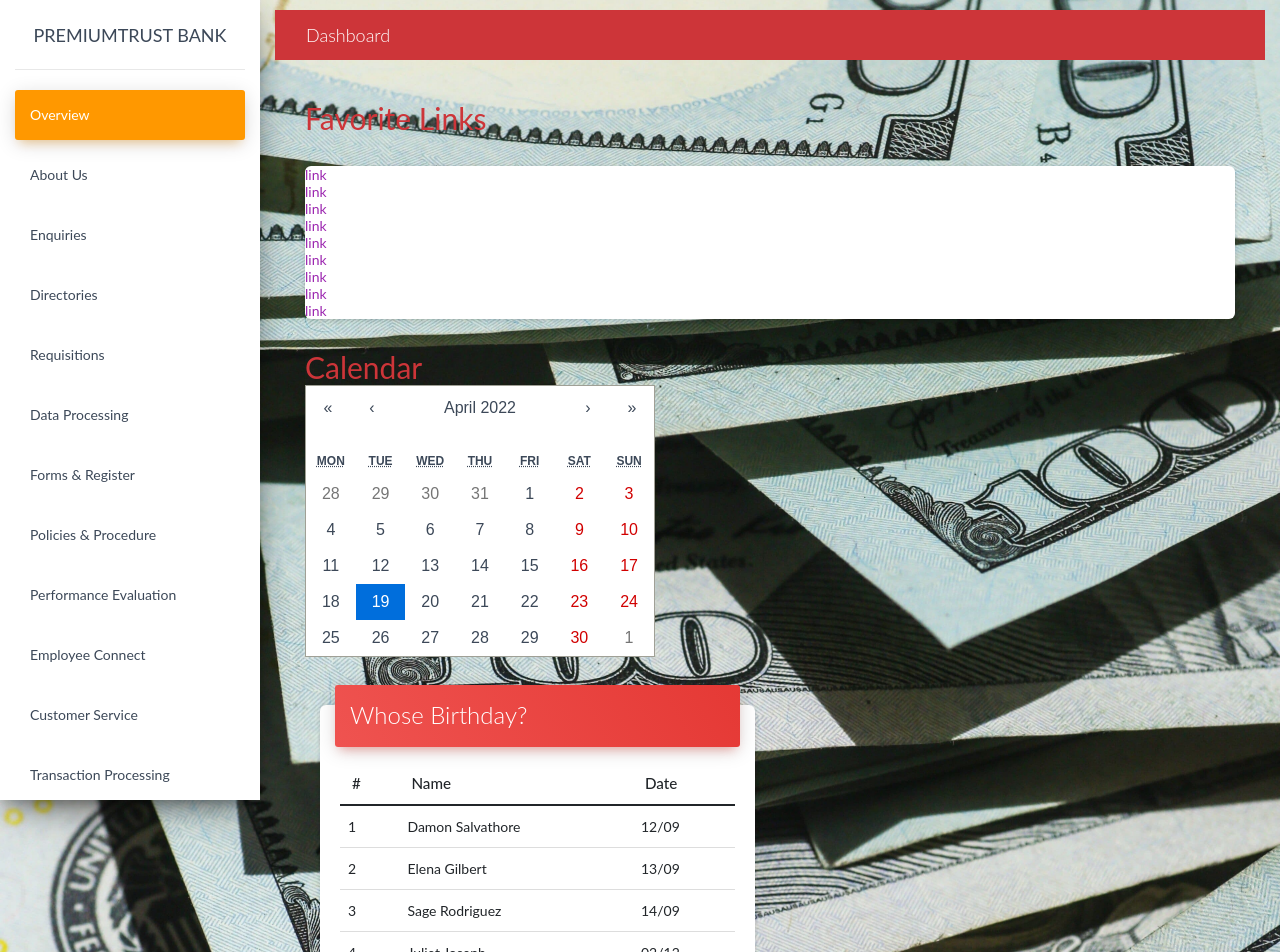
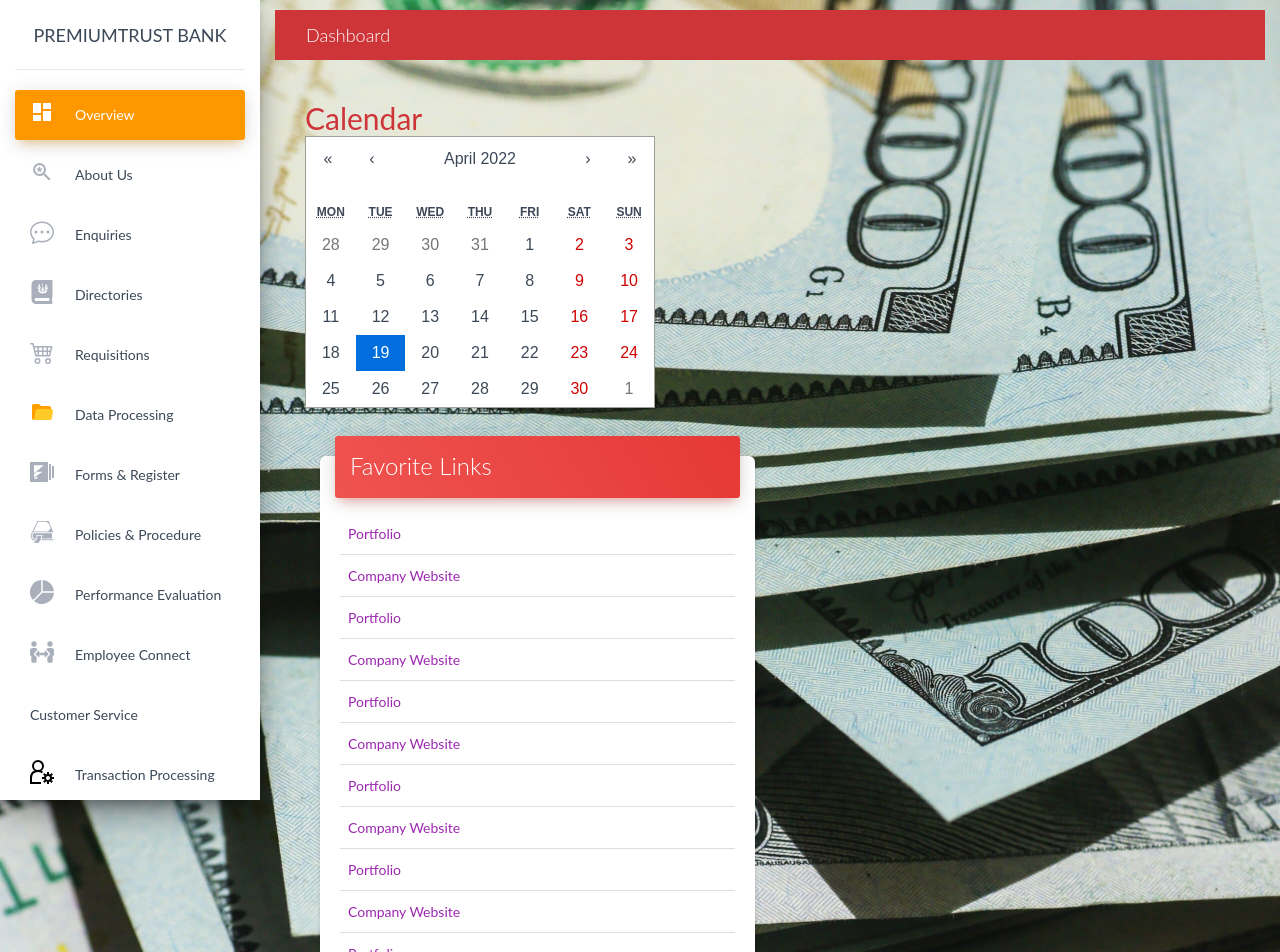
Before and after one commit to Juliet-07/portal-ptb, a Next.js app: page /admin/dashboard in a window 1280 px wide. Shown: the top 952 px of the page. Built offline with nearby package versions, Linux system fonts and the light colour scheme.

Commit message:
dashboard

```diff
--- a/pages/_app.js
+++ b/pages/_app.js
@@ -2,13 +2,13 @@ import { useEffect } from "react";
 import "bootstrap/dist/css/bootstrap.css";
 import "materialize-css/dist/css/materialize.min.css";
 import "../styles/globals.css";
-import "../styles/styles.css"
-import "../styles/style.css"
+import "../styles/styles.css";
+import "../styles/style.css";
 
 function MyApp({ Component, pageProps }) {
   useEffect(() => {
+    import("materialize-css/dist/js/materialize");
     import("bootstrap/dist/js/bootstrap");
-    import("materialize-css/dist/js/materialize");
   });
   return <Component {...pageProps} />;
 }
--- a/pages/admin/dashboard.js
+++ b/pages/admin/dashboard.js
@@ -1,7 +1,13 @@
 import React, { useState } from "react";
 import Head from "next/head";
 import Link from "next/link";
-import { MdDashboard, MdPerson } from "react-icons/md";
+import { MdDashboard, MdPerson, MdSavedSearch } from "react-icons/md";
+import { BsChatDots, BsCart4, BsFillPieChartFill } from "react-icons/bs";
+import { FaJournalWhills, FaPeopleArrows } from "react-icons/fa";
+import { FcOpenedFolder } from "react-icons/fc";
+import { SiFormstack } from "react-icons/si";
+import { GiBookmark } from "react-icons/gi";
+import { GrUserSettings } from "react-icons/gr";
 import Calendar from "react-calendar";
 import "react-calendar/dist/Calendar.css";
 
@@ -35,60 +41,84 @@ const Dashboard = () => {
             <ul className="nav">
               <li className="nav-item active">
                 <a className="nav-link" href="#">
-                  {/* <MdDashboard size={30}/> */}
+                  <i className="material-icons">
+                    <MdDashboard />
+                  </i>
                   <p>Overview</p>
                 </a>
               </li>
+              <Link href="https://premiumtrustbank.com/">
                 <li className="nav-item">
                   <a href="#" className="nav-link">
+                    <i className="material-icons">
+                      <MdSavedSearch />
+                    </i>
                     <p>About Us</p>
                   </a>
                 </li>
+              </Link>
+
               <li className="nav-item">
-                <a className="nav-link" href="./user.html">
-                  {/* <MdPerson/> */}
+                <a className="nav-link" href="#">
+                  <i className="material-icons">
+                    <BsChatDots />
+                  </i>
                   <p>Enquiries</p>
                 </a>
               </li>
               <li className="nav-item">
-                <a className="nav-link" href="./table/tables.html">
-                  {/* <i className="material-icons">content_paste</i> */}
+                <a className="nav-link" href="#">
+                  <i className="material-icons">
+                    <FaJournalWhills />
+                  </i>
                   <p>Directories</p>
                 </a>
               </li>
               <li className="nav-item">
-                <a className="nav-link" href="./user.html">
-                  {/* <MdPerson/> */}
+                <a className="nav-link" href="#">
+                  <i className="material-icons">
+                    <BsCart4 />
+                  </i>
                   <p>Requisitions</p>
                 </a>
               </li>
               <li className="nav-item">
-                <a className="nav-link" href="./makeadmin.html">
-                  {/* <i className="material-icons">account_circle</i> */}
+                <a className="nav-link" href="#">
+                  <i className="material-icons">
+                    <FcOpenedFolder />
+                  </i>
                   <p>Data Processing</p>
                 </a>
               </li>
               <li className="nav-item">
-                <a className="nav-link" href="./report.html">
-                  {/* <i className="material-icons">report</i> */}
+                <a className="nav-link" href="#">
+                  <i className="material-icons">
+                    <SiFormstack />
+                  </i>
                   <p>Forms & Register</p>
                 </a>
               </li>
               <li className="nav-item">
-                <a className="nav-link" href="./report.html">
-                  {/* <i className="material-icons">report</i> */}
+                <a className="nav-link" href="#">
+                  <i className="material-icons">
+                    <GiBookmark />
+                  </i>
                   <p>Policies & Procedure</p>
                 </a>
               </li>
               <li className="nav-item">
-                <a className="nav-link" href="./report.html">
-                  {/* <i className="material-icons">report</i> */}
+                <a className="nav-link" href="#">
+                  <i className="material-icons">
+                    <BsFillPieChartFill />
+                  </i>
                   <p>Performance Evaluation</p>
                 </a>
               </li>
               <li className="nav-item">
                 <a className="nav-link" href="./report.html">
-                  {/* <i className="material-icons">report</i> */}
+                  <i className="material-icons">
+                    <FaPeopleArrows />
+                  </i>
                   <p>Employee Connect</p>
                 </a>
               </li>
@@ -100,13 +130,17 @@ const Dashboard = () => {
               </li>
               <li className="nav-item">
                 <a className="nav-link" href="./report.html">
-                  {/* <i className="material-icons">report</i> */}
+                  <i className="material-icons">
+                    <GrUserSettings />
+                  </i>
                   <p>Transaction Processing</p>
                 </a>
               </li>
               <li className="nav-item">
                 <a className="nav-link" href="./report.html">
-                  {/* <i className="material-icons">report</i> */}
+                  <i className="material-icons">
+                    <MdPerson />
+                  </i>
                   <p>Profile</p>
                 </a>
               </li>
@@ -128,27 +162,122 @@ const Dashboard = () => {
           {/* Navbar Ends */}
           <div className="content">
             <div className="container-fluid">
+              {/* Calendar */}
+              <div
+                // style={{
+                //   display: "flex",
+                //   flexDirection: "column",
+                //   alignItems: "center",
+                //   justifyContent: "center",
+                // }}
+                className="mb-5"
+              >
+                <h4 className="text-3xl shadeRed1">Calendar</h4>
+                <Calendar onChange={onChange} value={value} />
+              </div>
+              {/* Calendar */}
               {/* Display Links */}
-              <div>
-                <h2 className="shadeRed1 text-3xl">Favorite Links</h2>
+              <div className="col-lg-6 col-md-12 mt-5">
                 <div className="card">
-                  <a href="https://meetjuliet.netlify.app">link</a>
-                  <a href="https://meetjuliet.netlify.app">link</a>
-                  <a href="https://meetjuliet.netlify.app">link</a>
-                  <a href="https://meetjuliet.netlify.app">link</a>
-                  <a href="https://meetjuliet.netlify.app">link</a>
-                  <a href="https://meetjuliet.netlify.app">link</a>
-                  <a href="https://meetjuliet.netlify.app">link</a>
-                  <a href="https://meetjuliet.netlify.app">link</a>
-                  <a href="https://meetjuliet.netlify.app">link</a>
+                  <div className="card-header card-header-danger">
+                    <h4 className="card-title">Favorite Links</h4>
+                  </div>
+                  <div className="card-body table-responsive">
+                    <table className="table table-hover">
+                      {/* <thead className="text-default">
+                        <th>Links</th>
+                      </thead> */}
+                      <tbody>
+                        <tr>
+                          <td>
+                            <a href="https://meetjuliet.netlify.app">
+                              Portfolio
+                            </a>
+                          </td>
+                        </tr>
+                        <tr>
+                          <td>
+                            <a href="https://premiumtrustbank.com/">
+                              Company Website
+                            </a>
+                          </td>
+                        </tr>
+                        <tr>
+                          <td>
+                            <a href="https://meetjuliet.netlify.app">
+                              Portfolio
+                            </a>
+                          </td>
+                        </tr>
+                        <tr>
+                          <td>
+                            <a href="https://premiumtrustbank.com/">
+                              Company Website
+                            </a>
+                          </td>
+                        </tr>
+                        <tr>
+                          <td>
+                            <a href="https://meetjuliet.netlify.app">
+                              Portfolio
+                            </a>
+                          </td>
+                        </tr>
+                        <tr>
+                          <td>
+                            <a href="https://premiumtrustbank.com/">
+                              Company Website
+                            </a>
+                          </td>
+                        </tr>
+                        <tr>
+                          <td>
+                            <a href="https://meetjuliet.netlify.app">
+                              Portfolio
+                            </a>
+                          </td>
+                        </tr>
+                        <tr>
+                          <td>
+                            <a href="https://premiumtrustbank.com/">
+                              Company Website
+                            </a>
+                          </td>
+                        </tr>
+                        <tr>
+                          <td>
+                            <a href="https://meetjuliet.netlify.app">
+                              Portfolio
+                            </a>
+                          </td>
+                        </tr>
+                        <tr>
+                          <td>
+                            <a href="https://premiumtrustbank.com/">
+                              Company Website
+                            </a>
+                          </td>
+                        </tr>
+                        <tr>
+                          <td>
+                            <a href="https://meetjuliet.netlify.app">
+                              Portfolio
+                            </a>
+                          </td>
+                        </tr>
+                        <tr>
+                          <td>
+                            <a href="https://premiumtrustbank.com/">
+                              Company Website
+                            </a>
+                          </td>
+                        </tr>
+                      </tbody>
+                    </table>
+                  </div>
                 </div>
               </div>
               {/* Display Links */}
-              <div className="flex-row">
-                <h4 className="text-3xl shadeRed1">Calendar</h4>
-                {/* <div className="bg-orange-400"> */}
-                  <Calendar onChange={onChange} value={value} />
-                {/* </div> */}
               {/* Whose Birthday?? */}
               <div className="col-lg-6 col-md-12 mt-5">
                 <div className="card">
@@ -158,40 +287,39 @@ const Dashboard = () => {
                   </div>
                   <div className="card-body table-responsive">
                     <table className="table table-hover">
-                        <thead className="text-default">
+                      {/* <thead className="text-default">
                         <th>#</th>
                         <th>Name</th>
                         <th>Date</th>
-                          {/* <th>Phone</th> */}
-                        </thead>
+                        <th>Phone</th>
+                      </thead> */}
                       <tbody>
                         <tr>
-                            <td>1</td>
+                          {/* <td>1</td> */}
                           <td>Damon Salvathore</td>
-                            <td>12/09</td>
+                          {/* <td>12/09</td> */}
                           {/* <td>0814444444444</td> */}
                         </tr>
                         <tr>
-                            <td>2</td>
+                          {/* <td>2</td> */}
                           <td>Elena Gilbert</td>
-                            <td>13/09</td>
+                          {/* <td>13/09</td> */}
                           {/* <td>0814444444444</td> */}
                         </tr>
                         <tr>
-                            <td>3</td>
+                          {/* <td>3</td> */}
                           <td>Sage Rodriguez</td>
-                            <td>14/09</td>
+                          {/* <td>14/09</td> */}
                           {/* <td>0814444444444</td> */}
                         </tr>
                         <tr>
-                            <td>4</td>
+                          {/* <td>4</td> */}
                           <td>Juliet Joseph</td>
-                            <td>02/12</td>
+                          {/* <td>02/12</td> */}
                           {/* <td>0814444444444</td> */}
                         </tr>
                       </tbody>
                     </table>
-                    </div>
                   </div>
                 </div>
               </div>
```
Also changed, not shown: pages/admin/profile.js (added), styles/styles.css. Lines whose indentation alone changed are shown as unchanged.
